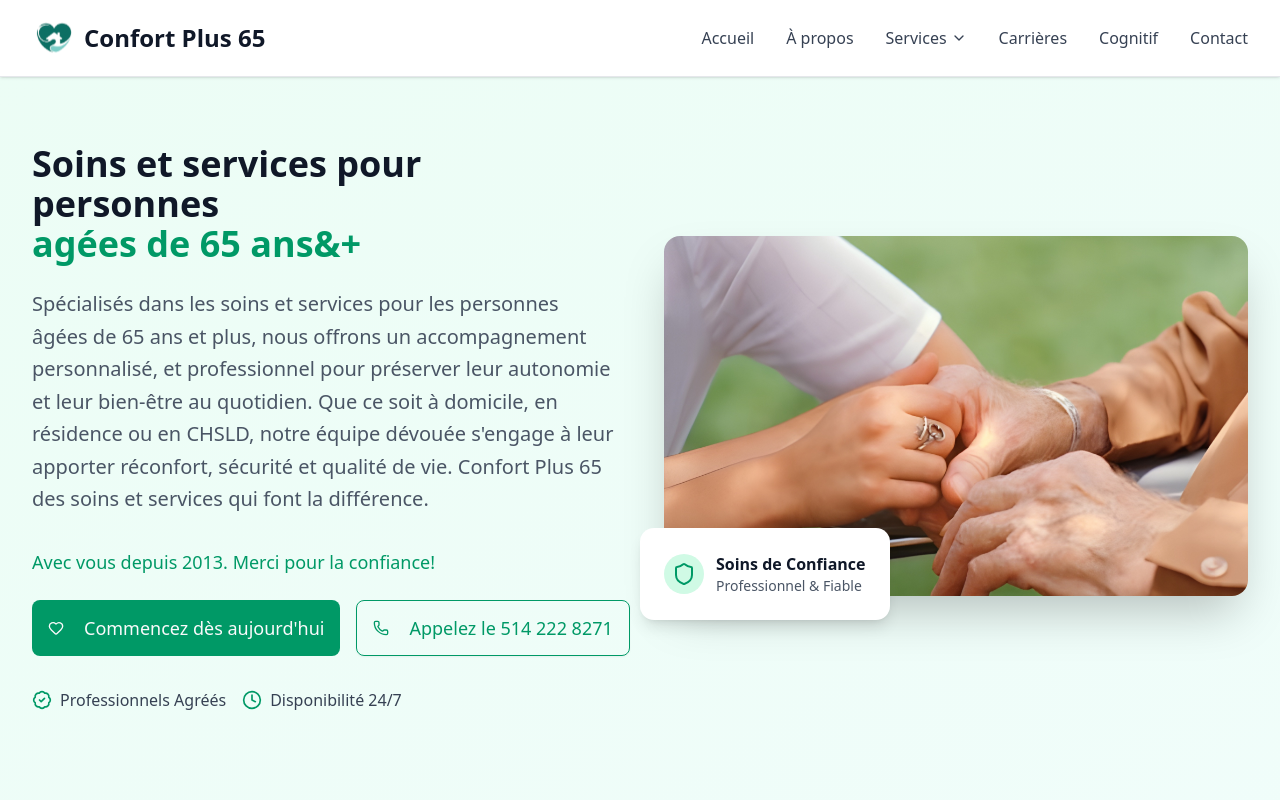
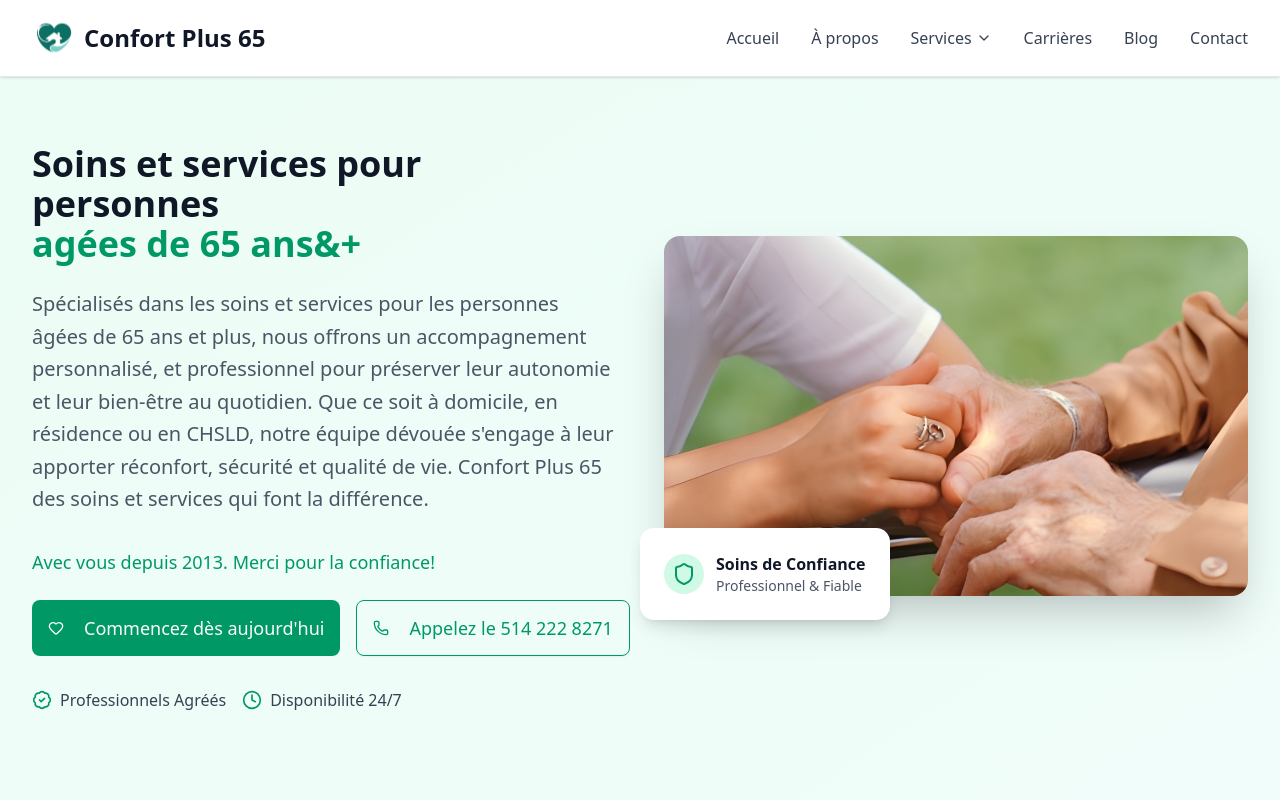
Before and after one commit to DigitariaWebs/Confort-Plus-65, a Next.js app: page / in a window 1280 px wide. Shown: the top 800 px of the page. Built offline with nearby package versions, Linux system fonts and the light colour scheme.

Commit message:
fix: Update label in header navigation for clarity
- Changed the label for the navigation item from "Cognitif" to "Blog" to better reflect the content of the linked page.

```diff
--- a/src/components/layout/Header.tsx
+++ b/src/components/layout/Header.tsx
@@ -43,7 +43,7 @@
       ]
     },
     { href: "/#careers", label: "Carrières" },
-    { href: "/cognitif", label: "Cognitif" },
+    { href: "/cognitif", label: "Blog" },
     { href: "/#contact", label: "Contact" },
   ];
 
```
